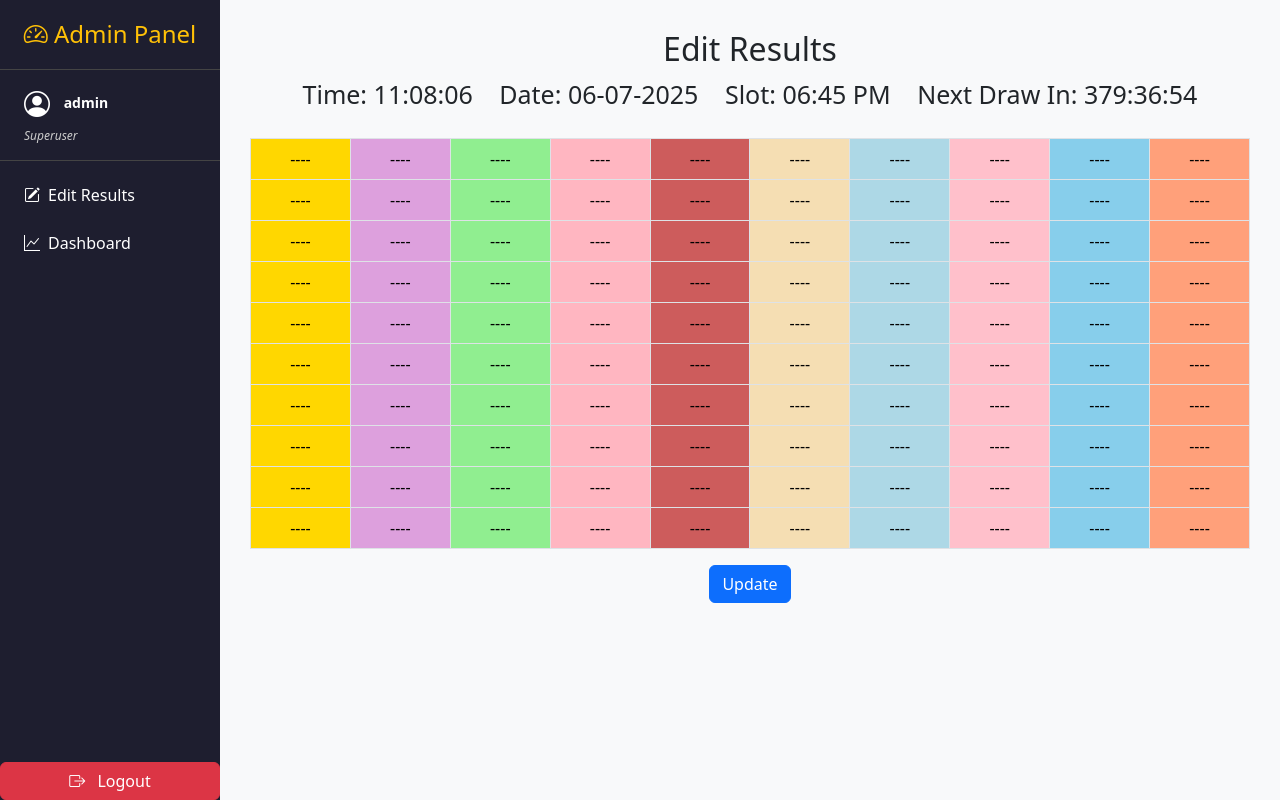
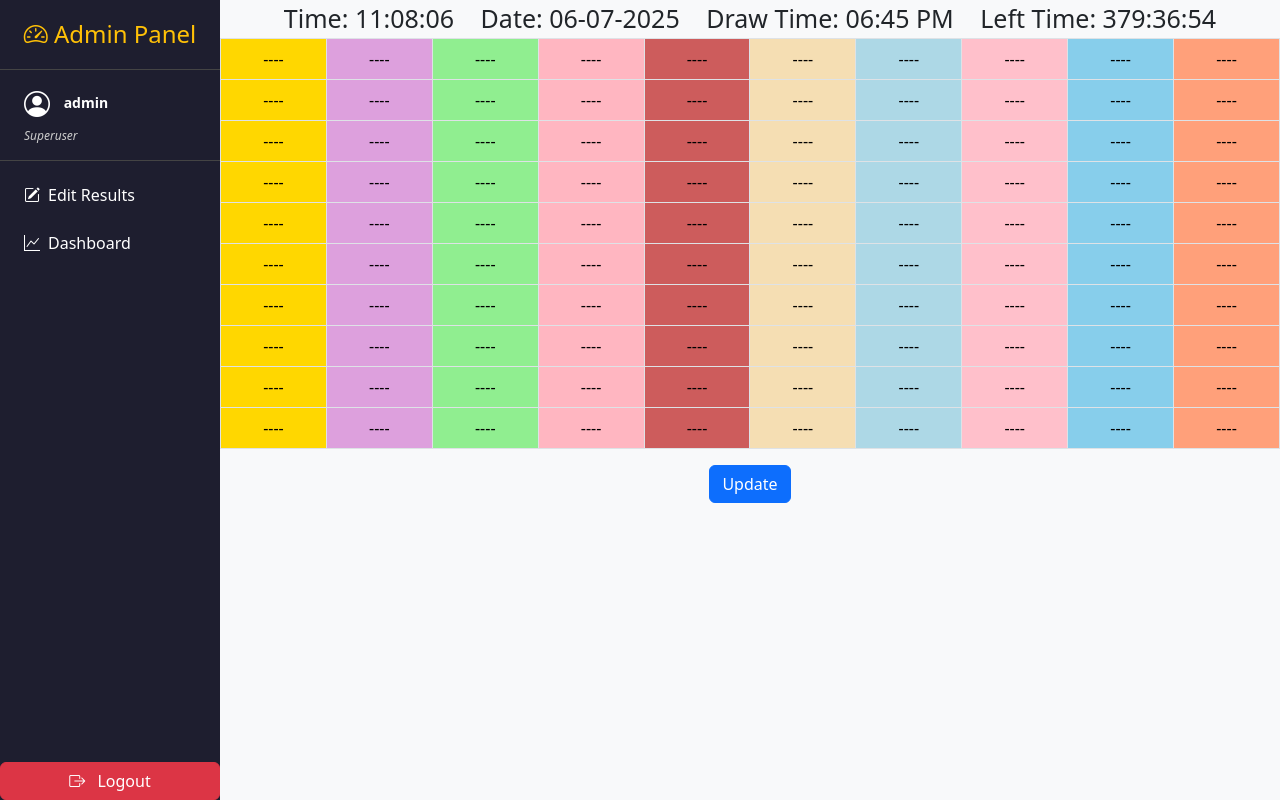
Before and after one commit to priyankaaurade1/lotteryproject1, a Django app: page /adminpanel/edit/ in a window 1280 px wide. Run offline with Django 5.2, Linux system fonts and the light colour scheme; a user stored in the database is signed in; data comes from the database, SQL or seed files in the repository; both versions use the stored data as it was after the commit.

Commit message:
small ui changes

```diff
--- a/lottery/templates/index.html
+++ b/lottery/templates/index.html
@@ -304,7 +304,7 @@ td{
           {% if history_data %}
             {% for slot, rows in history_data %}
               <h4 class="text-center mt-4" style="font-size: 38px; text-align: center; font-weight: bold; margin-top: 0.5rem !important;">{{ slot }}</h4>
-              <table class="table table-bordered text-center" cellspacing="0" border="1" style="border-collapse:collapse;width:100%; margin:0 auto;border: 1px solid black;">
+              <table class="table table-bordered text-center" cellspacing="0" border="2" style="border-collapse:collapse;width:100%; margin:0 auto;border: 1px solid black;">
                 <tbody>
                   {% for row in rows %}
                     <tr>
--- a/lottery/templates/lottery/base_adminpanel.html
+++ b/lottery/templates/lottery/base_adminpanel.html
@@ -82,7 +82,7 @@
 
     .main {
       flex-grow: 1;
-      padding: 30px;
+      padding: 0px;
       background-color: #f8f9fa;
     }
   </style>
--- a/lottery/templates/lottery/edit_results.html
+++ b/lottery/templates/lottery/edit_results.html
@@ -27,19 +27,18 @@ button {
   </div>
 {% endif %}
 
-<h2 class="text-center">
+<!-- <h2 class="text-center">
   Edit Results
-</h2>
+</h2> -->
 
 <div style="font-size: 25px; font-weight: 500; text-align: center;">
   <span style="margin-right: 20px;">Time: <span id="currentTime">--:--:--</span></span>
   <span style="margin-right: 20px;">Date: <span>{{ formatted_date }}</span></span>
-  <span style="margin-right: 20px;">Slot: <span>{{ time_slot }}</span></span>
-  <span>Next Draw In: <span id="nextDraw">--:--:--</span></span>
+  <span style="margin-right: 20px;">Draw Time: <span>{{ time_slot }}</span></span>
+  <span>Left Time: <span id="nextDraw">--:--:--</span></span>
 </div>
 <input type="hidden" id="nextDrawTime" value="{{ next_draw_time_str }}">
 
-<br>
 <form method="POST" action="{% url 'update_all_results' %}">
   {% csrf_token %}
   <table class="table table-bordered text-center">
@@ -61,10 +60,10 @@ button {
 
         {% if cell %}
           <div class="d-flex justify-content-center align-items-center">
-            <strong>{{ cell.first_two_digits }}</strong>
+            <strong style="font-size: 26px;">{{ cell.first_two_digits }}</strong>
             {% if cell.is_editable %}
               <input type="hidden" name="ids" value="{{ cell.pk }}">
-              <input type="text" name="last_two_{{ cell.pk }}" value="{{ cell.last_two_digits }}" maxlength="2" size="2" class="form-control form-control-sm ms-1" style="width:50px;" />
+              <input type="text" name="last_two_{{ cell.pk }}" value="{{ cell.last_two_digits }}" maxlength="2" size="2" class="form-control form-control-sm ms-1" style="width:50px; font-size: 26px;" />
             {% else %}
               <span class="ms-1">{{ cell.last_two_digits }}</span>
             {% endif %}
--- a/lottery/templates/lottery/results_history.html
+++ b/lottery/templates/lottery/results_history.html
@@ -18,7 +18,6 @@ td {
 </style>
 
 <h2 class="text-center">All Previous Results</h2>
-<br>
 <form method="post" id="historyForm" class="d-flex flex-wrap align-items-center justify-content-center gap-2 mb-4">
   {% csrf_token %}
   <div class="d-flex align-items-center gap-2">
@@ -37,7 +36,7 @@ td {
 </form>
 {% if no_results %}
   <div class="alert alert-warning text-center mt-3">
-    No results found for the selected date and time.
+    No Record found
   </div>
 {% endif %}
 
--- a/lottery/views.py
+++ b/lottery/views.py
@@ -218,7 +218,6 @@ def index(request):
     now = timezone.localtime()
     today = now.date()
     current_slot_time = get_last_time_slot(now).time().strftime('%I:%M %p')
-
     time_slots = []
     start = datetime.combine(today, time(9, 0))
     end = datetime.combine(today, time(21, 30))
@@ -269,18 +268,12 @@ def index(request):
     chart_data = []
     chart_prefix = "00"
 
-    print(f"--- Mode: {show_history} ---")
-    print(f"Selected Date: {selected_date_obj}, Time: {selected_time_obj}")
-    print(f"Total results in DB: {LotteryResult.objects.filter(date=selected_date_obj).count()}")
-
     #  if user selected -- All Times -- from dropdown and clicked submit
     if request.method == "POST" and request.POST.get("time") == "" and request.POST.get("mode") == "full":
         show_history = "4"
         history_mode = "full"
-
         history_data = []
         all_results = LotteryResult.objects.filter(date=selected_date_obj).order_by('time_slot')
-
         time_slot_groups = {}
         for result in all_results:
             time_label = result.time_slot.strftime("%I:%M %p")
@@ -291,7 +284,6 @@ def index(request):
 
         for label, rows in time_slot_groups.items():
             history_data.append((label, rows))
-
     if  show_history == "4":
         raw_history = defaultdict(lambda: [[None for _ in range(10)] for _ in range(10)])
         if selected_date_obj == today:
@@ -302,42 +294,18 @@ def index(request):
         else:
             all_results = LotteryResult.objects.filter(date=selected_date_obj).order_by('time_slot')
         results_exist = all_results.exists()
-
         for result in all_results:
             time_label = f"{selected_date_obj.strftime('%d-%m-%Y')} - {result.time_slot.strftime('%I:%M %p')}"
             cell_value = result
-
             if history_mode == "single" and len(result.number) >= 3:
                 cell_value = result.number[-2]  # 2nd last digit
             elif history_mode == "two":
                 cell_value = result.number[-2:]
-
             raw_history[time_label][result.row][result.column] = cell_value
             # print(f"Result: {result.number}, Row: {result.row}, Column: {result.column}, Time: {time_label}")
-
         history_data = sorted(raw_history.items(), key=lambda x: datetime.strptime(x[0].split(" - ")[1], "%I:%M %p"), reverse=True)
     elif show_history == "2":  # TWO
         grid = [[None for _ in range(10)] for _ in range(10)]
-
-        if selected_time_obj:
-            results = LotteryResult.objects.filter(date=selected_date_obj, time_slot=selected_time_obj)
-        elif selected_date_obj == today:
-            selected_time_obj = get_last_time_slot(now).time()
-            selected_time = selected_time_obj.strftime('%I:%M %p')
-            results = LotteryResult.objects.filter(date=today, time_slot=selected_time_obj)
-        else:
-            results = LotteryResult.objects.filter(date=selected_date_obj)
-
-        results_exist = results.exists()
-        current_slot_label = selected_time_obj.strftime('%I:%M %p') if selected_time_obj else ""
-
-        for result in results:
-            if result.row < 10 and result.column < 10:
-                grid[result.row][result.column] = result.number[-2:]
-
-    elif show_history == "1":  # SINGLE
-        grid = [[None for _ in range(10)] for _ in range(10)]
-
         if selected_time_obj:
             results = LotteryResult.objects.filter(date=selected_date_obj, time_slot=selected_time_obj)
         elif selected_date_obj == today:
@@ -347,34 +315,40 @@ def index(request):
         else:
             results = LotteryResult.objects.filter(date=selected_date_obj)
         results_exist = results.exists()
-
+        current_slot_label = selected_time_obj.strftime('%I:%M %p') if selected_time_obj else ""
+        for result in results:
+            if result.row < 10 and result.column < 10:
+                grid[result.row][result.column] = result.number[-2:]
+    elif show_history == "1":  # SINGLE
+        grid = [[None for _ in range(10)] for _ in range(10)]
+        if selected_time_obj:
+            results = LotteryResult.objects.filter(date=selected_date_obj, time_slot=selected_time_obj)
+        elif selected_date_obj == today:
+            selected_time_obj = get_last_time_slot(now).time()
+            selected_time = selected_time_obj.strftime('%I:%M %p')
+            results = LotteryResult.objects.filter(date=today, time_slot=selected_time_obj)
+        else:
+            results = LotteryResult.objects.filter(date=selected_date_obj)
+        results_exist = results.exists()
         for result in results:
             if result.row < 10 and result.column < 10:
                 if len(result.number) >= 3:
                     grid[result.row][result.column] = result.number[-2]
-
     elif show_history in [None, "", "3"]:  # FULL
         grid = [[None for _ in range(10)] for _ in range(10)]
         selected_time_obj = None
         user_selected_time = request.POST.get("time")
-
         if selected_time:
             try:
                 selected_time_obj = datetime.strptime(selected_time, "%I:%M %p").time()
             except ValueError:
                 selected_time_obj = None
-
-        # If form submitted with empty time, show All Times
         if not selected_time and user_selected_time == "":
             results = LotteryResult.objects.filter(date=selected_date_obj).order_by('time_slot')
             current_slot_label = "All Times"
-
-        #  If selected_time_obj exists, show filtered time slot
         elif selected_time_obj:
             results = LotteryResult.objects.filter(date=selected_date_obj, time_slot=selected_time_obj)
             current_slot_label = selected_time
-
-        #  If initial load and no user time selection, show latest time for today
         else:
             if selected_date_obj == today:
                 selected_time_obj = get_last_time_slot(now).time()
@@ -384,7 +358,6 @@ def index(request):
             else:
                 results = LotteryResult.objects.filter(date=selected_date_obj).order_by('time_slot')
                 current_slot_label = "All Times"
-
         results_exist = results.exists()
         for result in results:
             if result.row < 10 and result.column < 10:
@@ -394,7 +367,6 @@ def index(request):
         if history_mode == "chart":
             show_history = "4"
             chart_data = []
-
             chart_prefix = request.POST.get("chart_prefix") or "00"
             prefix_range_start = int(chart_prefix)
             prefix_range_end = prefix_range_start + 9
@@ -406,14 +378,12 @@ def index(request):
                 date=selected_date_obj,
                 time_slot__lte=current_time_only
             ).order_by('-time_slot')
-
             for time_slot in all_results.values_list('time_slot', flat=True).distinct():
                 row = ["--"] * 10
                 slot_results = LotteryResult.objects.filter(
                     date=selected_date_obj,
                     time_slot=time_slot
                 )
-
                 for result in slot_results:
                     if result.number and len(result.number) >= 4:
                         number_prefix = int(result.number[:2])
@@ -421,7 +391,6 @@ def index(request):
                             col_index = number_prefix % 10
                             row[col_index] = result.number
                 chart_data.append((time_slot.strftime("%I:%M %p"), row))
-
     # --- Next Draw Countdown ---
     next_draw_time = get_next_draw_time(now)
     if next_draw_time:
```
Also changed, not shown: db.sqlite3.
